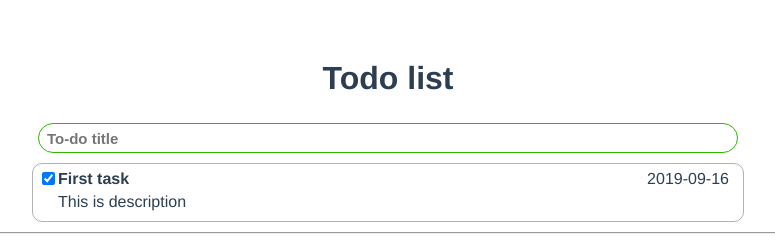
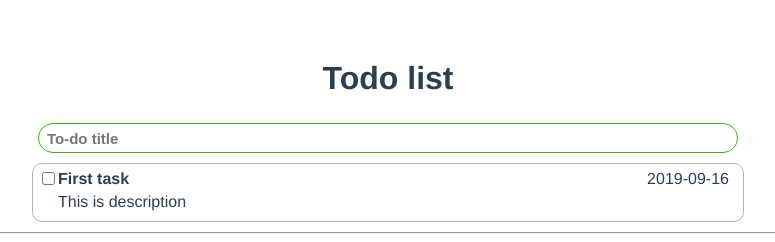
Before and after one commit to BryakunovIvan/Vue-ToDo, a Vue app: page / in a window 1280 px wide. Shown: the top 242 px of the page, without its empty margins (252-1027 px from the left). Built offline with nearby package versions, Linux system fonts and the light colour scheme.

Commit message:
Добавил возможность помечать выполненные todo

```diff
--- a/src/App.vue
+++ b/src/App.vue
@@ -1,7 +1,14 @@
 <template>
   <div id="app">
-    <ToDoList v-bind:todos="todos" v-bind:addToDo="addToDo" />
-    <CheckedToDoList v-bind:todos="checkedTodos"/>
+    <ToDoList
+      v-bind:todos="unChekedInitialization()"
+      v-bind:addToDo="addToDo"
+      v-bind:handleCheck="handleCheck"
+    />
+    <CheckedToDoList
+      v-bind:todos="checkedInitialization()"
+      v-bind:handleCheck="handleCheck"
+    />
   </div>
 </template>
 
@@ -23,10 +30,8 @@ export default {
           title: "First task",
           description: "This is description",
           date: new Date().toISOString().slice(0, 10),
-          checked: true, //TODO
-        }
-      ],
-      checkedTodos: [
+          checked: false, //TODO
+        },
         {
           id: Math.random(),
           title: "First task",
@@ -39,7 +44,7 @@ export default {
   },
   methods: {
     addToDo({ title, description, date }) {
-      date = date || "Без даты";
+      date = date || new Date().toISOString().slice(0, 10);
       description = description;
       const checked = false;
       this.todos.push({
@@ -49,10 +54,24 @@ export default {
         date,
         checked
       });
-    }
-  },
-  created() {
+    },
+    handleCheck(id) {
+      const currentTodo = this.todos.find(todo => {
+        return todo.id === id;
+      });
 
+      currentTodo.checked = !currentTodo.checked;
+    },
+    checkedInitialization() {
+      return this.todos.filter(todo => {
+        return todo.checked === true;
+      });
+    },
+    unChekedInitialization() {
+      return this.todos.filter(todo => {
+        return todo.checked == false;
+      })
+    },
   }
 };
 </script>
--- a/src/components/CheckedToDoList.vue
+++ b/src/components/CheckedToDoList.vue
@@ -7,7 +7,9 @@
         v-bind:description="todo.description"
         v-bind:date="todo.date"
         v-bind:checked="todo.checked"
+        v-bind:id="todo.id"
         v-bind:key="todo.id"
+        v-bind:handleCheck="handleCheck"
       />
   </div>
 </template>
@@ -19,6 +21,7 @@ export default {
     name: "CheckedToDoList",
     props: {
         todos: Array,
+        handleCheck: Function
     },
     data() {
         return {}
--- a/src/components/ToDoList.vue
+++ b/src/components/ToDoList.vue
@@ -8,7 +8,9 @@
       v-bind:description="todo.description"
       v-bind:date="todo.date"
       v-bind:checked="todo.checked"
+      v-bind:id="todo.id"
       v-bind:key="todo.id"
+      v-bind:handleCheck="handleCheck"
     />
   </div>
 </template>
@@ -21,7 +23,8 @@ export default {
   name: "ToDoList",
   props: {
     todos: Array,
-    addToDo: Function
+    addToDo: Function,
+    handleCheck: Function
   },
   data() {
     return {
--- a/src/components/Todo.vue
+++ b/src/components/Todo.vue
@@ -2,7 +2,12 @@
   <div class="todo">
     <div class="todo-head">
       <div class="todo-title">
-        <input class="todo-checkbox" v-model="checked" type="checkbox" />
+        <input
+          class="todo-checkbox"
+          v-on:click="handleClick"
+          v-model="checked"
+          type="checkbox"
+        />
         <h4 class="todo-name">{{title}}</h4>
       </div>
       <p class="todo-date">{{date}}</p>
@@ -20,7 +25,14 @@ export default {
     title: String,
     description: String,
     date: String,
-    checked: Boolean
+    checked: Boolean,
+    id: Number,
+    handleCheck: Function
+  },
+  methods: {
+    handleClick() {
+      this.handleCheck(this.id);
+    }
   }
 };
 </script>
```
